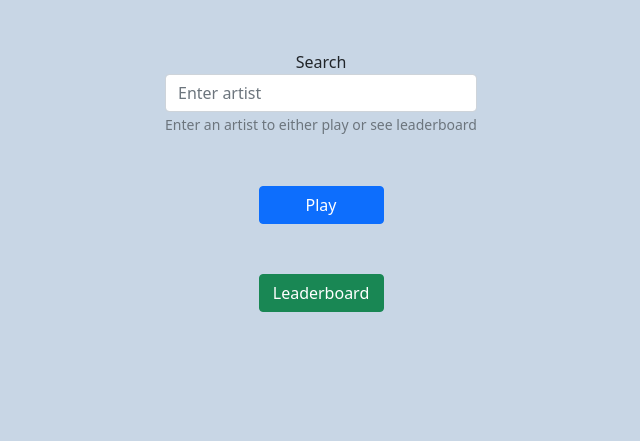
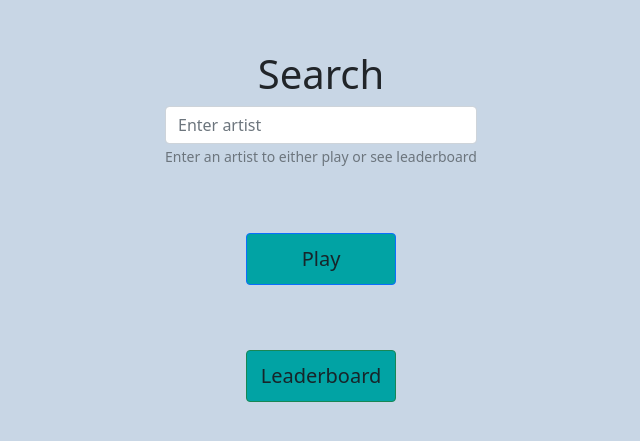
Before and after one commit to pidnam1/testing, a PHP site: page /selectscreen.html in a window 1280 px wide. Shown: the part 56-497 px from the top of the page, without its empty margins (319-959 px from the left). Run offline with PHP 8.4, Linux system fonts and the light colour scheme.

Commit message:
Add css changes to buttons and header

```diff
--- a/selectscreen.html
+++ b/selectscreen.html
@@ -13,6 +13,7 @@
          <meta name="keywords" content="Music game selection screen">
     <title>Select Artist</title>
 </head>
+
 <body>
   <nav class="navbar">
     <a class="navbar-brand" style="color: #FEFFFF" href="homepage.html">HWDYKYA?</a>
@@ -33,7 +34,7 @@
 <div class = "d-flex justify-content-center">
 <form>
   <div class="form-group justify-content-center">
-    <label for="exampleInputEmail1">Search</label>
+    <h1>Search</h1>
     <input type="email" class="form-control" id="exampleInputEmail1" aria-describedby="emailHelp" placeholder="Enter artist">
     <small id="emailHelp" class="form-text text-muted">Enter an artist to either play or see leaderboard</small>
   </div>
@@ -44,12 +45,12 @@
 
 <div class = "row select">
     <div class = "d-flex justify-content-center">
-    <button class="btn btn-primary custom">Play </button>
+    <button class="btn btn-primary custom opt">Play </button>
         </div>
      </div>
     <div class = "row select">
     <div class = "d-flex justify-content-center">
-    <a class="btn btn-success custom" href = "leaderboard.html">Leaderboard </a>
+    <a class="btn btn-success custom opt" href = "leaderboard.html">Leaderboard </a>
         </div>
      </div>
 
--- a/styles/main.css
+++ b/styles/main.css
@@ -106,7 +106,8 @@
 }
 
 .custom {
-    width: 125px;
+    width: 150px;
+    text-align: center;
 }
 
 .artist{
```
